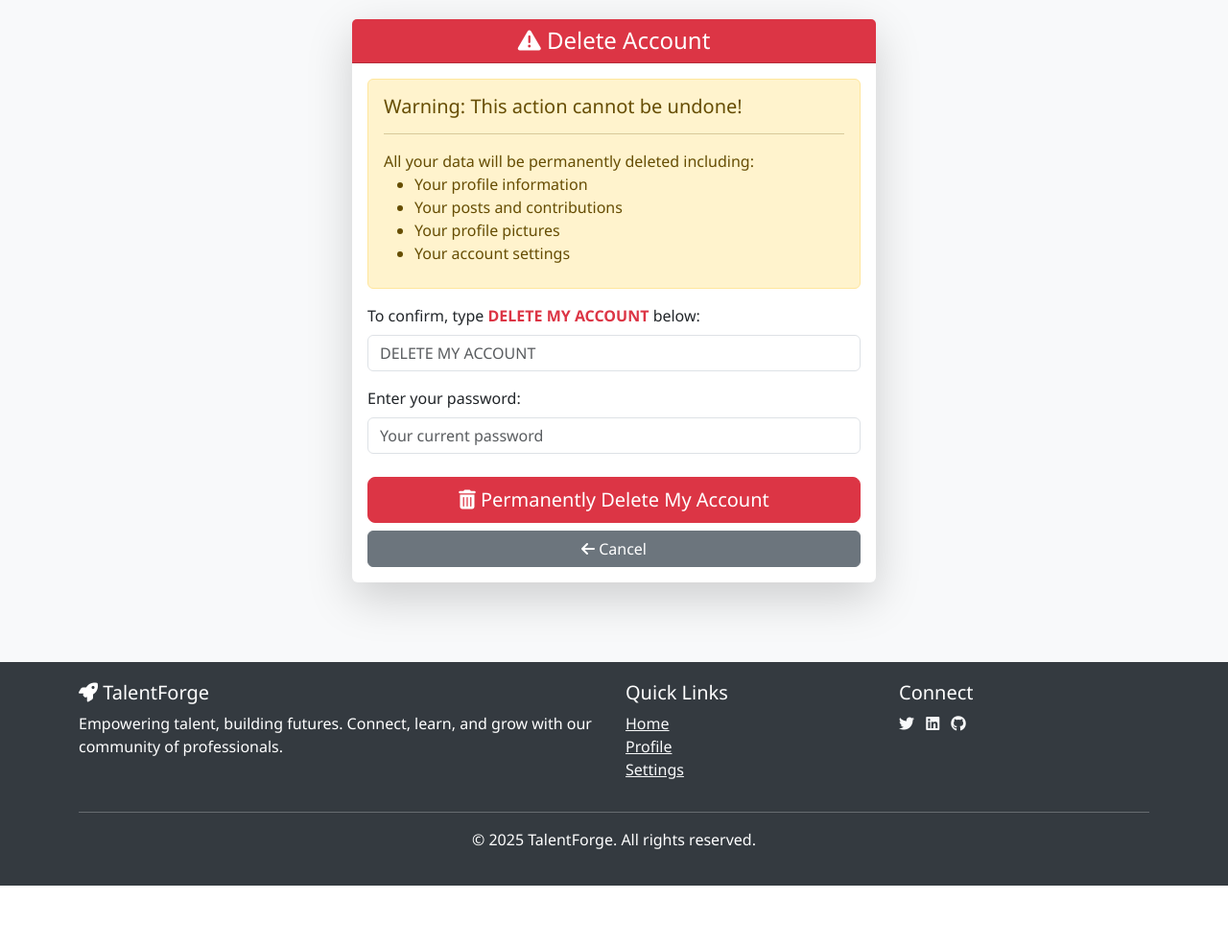
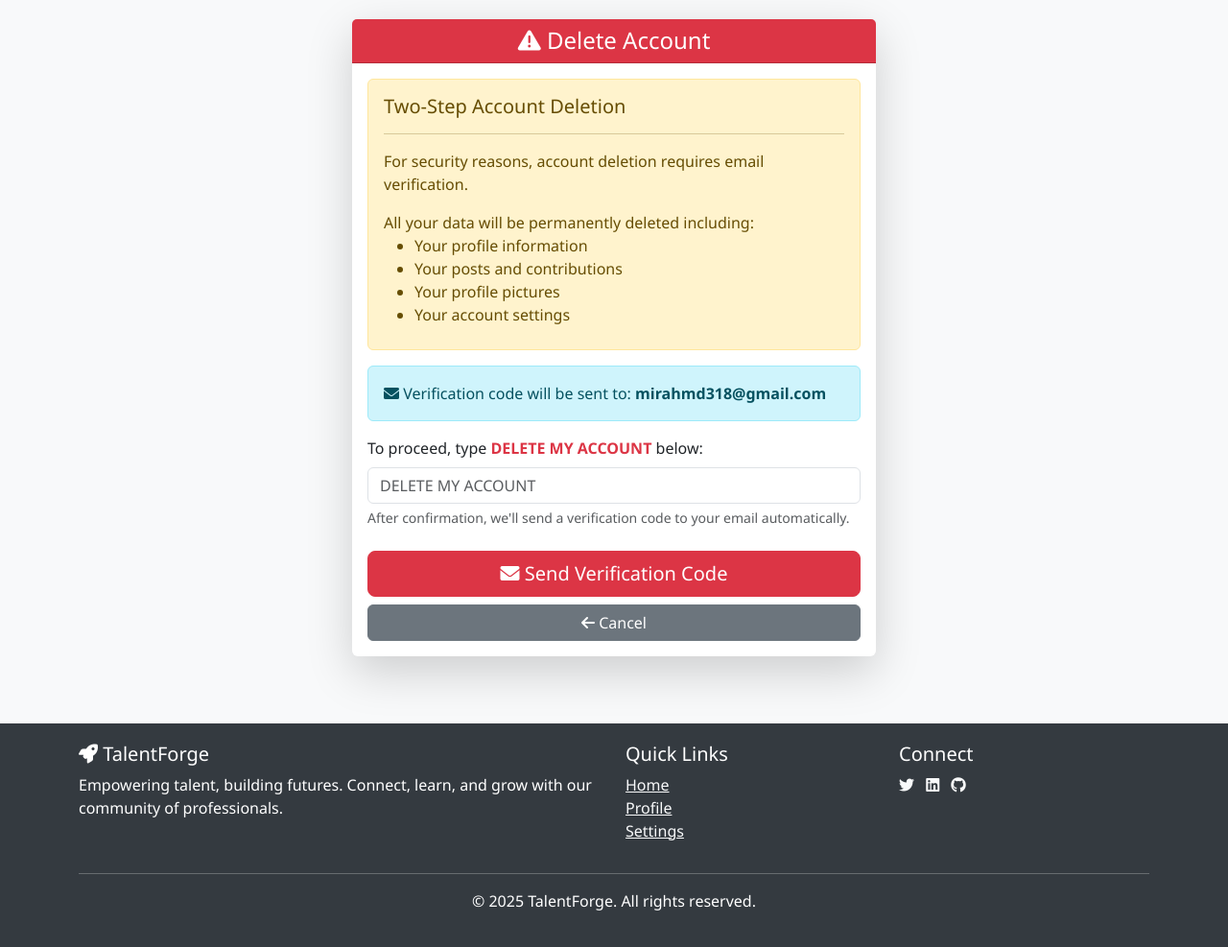
Before and after one commit to 2ammyy/TalentForge, a Django app: page /profile/delete/ in a window 1280 px wide. Shown: the part 64-1051 px from the top of the page at 96% size. Before the commit the page ends 987 px from the top, so only its background shows below. Run offline with Django 5.2, Linux system fonts and the light colour scheme; a user stored in the database is signed in; data comes from the database, SQL or seed files in the repository; both versions use the stored data as it was after the commit.

Commit message:
delete account either by username or Gmail with delete verification code OK

```diff
--- a/talentForge/base/templates/registration/delete_profile.html
+++ b/talentForge/base/templates/registration/delete_profile.html
@@ -11,8 +11,9 @@
             </div>
             <div class="card-body">
                 <div class="alert alert-warning" role="alert">
-                    <h5 class="alert-heading">Warning: This action cannot be undone!</h5>
+                    <h5 class="alert-heading">Two-Step Account Deletion</h5>
                     <hr>
+                    <p class="mb-3">For security reasons, account deletion requires email verification.</p>
                     <p class="mb-0">All your data will be permanently deleted including:</p>
                     <ul class="mb-2">
                         <li>Your profile information</li>
@@ -22,27 +23,28 @@
                     </ul>
                 </div>
 
+                {% if user_email %}
+                <div class="alert alert-info">
+                    <i class="fas fa-envelope"></i>
+                    Verification code will be sent to: <strong>{{ user_email }}</strong>
+                </div>
+                {% endif %}
+
                 <form method="POST">
                     {% csrf_token %}
 
-                    <div class="mb-3">
+                    <div class="mb-4">
                         <label for="confirmation_text" class="form-label">
-                            To confirm, type <strong class="text-danger">DELETE MY ACCOUNT</strong> below:
+                            To proceed, type <strong class="text-danger">DELETE MY ACCOUNT</strong> below:
                         </label>
                         <input type="text" class="form-control" id="confirmation_text" name="confirmation_text"
                                placeholder="DELETE MY ACCOUNT" required>
-                    </div>
-
-                    <div class="mb-4">
-                        <label for="password" class="form-label">Enter your password:</label>
-                        <input type="password" class="form-control" id="password" name="password"
-                               placeholder="Your current password" required>
+                        <div class="form-text">After confirmation, we'll send a verification code to your email automatically.</div>
                     </div>
 
                     <div class="d-grid gap-2">
-                        <button type="submit" class="btn btn-danger btn-lg"
-                                onclick="return confirm('Are you absolutely sure? This action cannot be reversed!')">
-                            <i class="fas fa-trash-alt"></i> Permanently Delete My Account
+                        <button type="submit" class="btn btn-danger btn-lg">
+                            <i class="fas fa-envelope"></i> Send Verification Code
                         </button>
                         <a href="{% url 'base:profile_settings' %}" class="btn btn-secondary">
                             <i class="fas fa-arrow-left"></i> Cancel
@@ -53,4 +55,14 @@
         </div>
     </div>
 </div>
+
+<script>
+// Auto-submit when user types the correct confirmation text
+document.getElementById('confirmation_text').addEventListener('input', function(e) {
+    if (this.value.toUpperCase() === 'DELETE MY ACCOUNT') {
+        // You can optionally auto-submit here, but it's better to let user click
+        document.querySelector('button[type="submit"]').focus();
+    }
+});
+</script>
 {% endblock %}
--- a/talentForge/base/templates/registration/edit_profile.html
+++ b/talentForge/base/templates/registration/edit_profile.html
@@ -203,10 +203,6 @@
         });
     }
 
-<<<<<<< HEAD
-
-=======
->>>>>>> main
     // Clear delete checkbox when new photo is selected
     document.getElementById('id_profile_picture').addEventListener('change', function() {
         const deleteCheckbox = document.getElementById('id_remove_profile_picture');
--- a/talentForge/base/templates/registration/profile_settings.html
+++ b/talentForge/base/templates/registration/profile_settings.html
@@ -46,7 +46,9 @@
             <i class="fas fa-exclamation-triangle fa-3x text-danger mb-3"></i>
             <h5 class="text-danger">Delete Account</h5>
             <p class="text-muted">Permanently delete your account and all data</p>
-                                <a href="{% url 'base:delete_profile' %}" class="btn btn-outline-danger">Delete Account</a>
+            <a href="{% url 'base:delete_profile' %}" class="btn btn-outline-danger">
+                <i class="fas fa-trash-alt"></i> Delete Account
+            </a>
         </div>
     </div>
 </div>
--- a/talentForge/base/urls.py
+++ b/talentForge/base/urls.py
@@ -1,5 +1,6 @@
+# Dans base/urls.py
 from django.urls import path
-from .views import authView, home, custom_login, verify_email, edit_profile, view_profile, delete_profile, profile_settings
+from .views import authView, home, custom_login, verify_email, edit_profile, view_profile, delete_profile, profile_settings, confirm_delete_profile, resend_delete_code
 from django.contrib.auth.views import LogoutView
 from .views import social_signup_redirect
 
@@ -15,6 +16,8 @@ urlpatterns = [
     path('profile/', view_profile, name='view_profile'),
     path('profile/settings/', profile_settings, name='profile_settings'),
     path('profile/delete/', delete_profile, name='delete_profile'),
+    path('profile/delete/confirm/', confirm_delete_profile, name='confirm_delete_profile'),
+    path('profile/delete/resend-code/', resend_delete_code, name='resend_delete_code'),  # Nouvelle URL
 
     path('accounts/3rdparty/signup/', social_signup_redirect, name='social_signup_redirect'),
 ]
--- a/talentForge/base/views.py
+++ b/talentForge/base/views.py
@@ -13,19 +13,111 @@ from .models import UserProfile
 import random
 import string
 from datetime import timedelta
-from .forms import ProfileEditForm
-
-
-from .forms import ProfileEditForm
-
-
-
 
 # Stockage temporaire pour les codes de vérification
 verification_codes = {}
+deletion_verification_codes = {}
 
 def generate_verification_code():
     return ''.join(random.choices(string.digits, k=6))
+
+def get_user_email(user):
+    """Get user email, handling both regular and social authentication users"""
+    # First try the regular email field
+    if user.email:
+        return user.email
+
+    # For social authentication users
+    if hasattr(user, 'socialaccount_set'):
+        social_accounts = user.socialaccount_set.all()
+        if social_accounts:
+            social_account = social_accounts[0]
+            extra_data = social_account.extra_data
+
+            # Debug: Print social account data
+            print(f"DEBUG: Social account extra_data: {extra_data}")
+
+            # Try different possible email fields in social account data
+            email = extra_data.get('email')
+            if email:
+                return email
+
+            # For Google, email might be in different fields
+            email = extra_data.get('emailAddress')
+            if email:
+                return email
+
+            # Some providers might have it under 'emails'
+            emails = extra_data.get('emails')
+            if emails and isinstance(emails, list) and len(emails) > 0:
+                email_entry = emails[0]
+                if isinstance(email_entry, dict):
+                    return email_entry.get('value')
+                else:
+                    return email_entry
+
+    # If we still can't find email, try to get from username if it looks like email
+    if '@' in user.username:
+        return user.username
+
+    return None
+
+def send_verification_email(email, code):
+    subject = 'Verify Your TalentForge Account'
+    message = f'''
+    Welcome to TalentForge!
+
+    Your verification code is: {code}
+
+    This code will expire in 15 minutes.
+
+    If you didn't create an account, please ignore this email.
+
+    Best regards,
+    The TalentForge Team
+    '''
+
+    try:
+        # ENVOI RÉEL PAR EMAIL ACTIVÉ
+        send_mail(
+            subject,
+            message,
+            settings.DEFAULT_FROM_EMAIL,
+            [email],
+            fail_silently=False,
+        )
+        print(f"✅ Email sent to {email} with code: {code}")
+    except Exception as e:
+        print(f"❌ Failed to send email to {email}: {e}")
+        print(f"DEVELOPMENT MODE - Code for {email}: {code}")
+
+def send_deletion_verification_email(email, code):
+    """Send verification email for account deletion"""
+    subject = 'Confirm Account Deletion - TalentForge'
+    message = f'''
+You have requested to delete your TalentForge account.
+
+Your verification code is: {code}
+
+This code will expire in 15 minutes.
+
+If you did not request account deletion, please secure your account immediately.
+
+Best regards,
+The TalentForge Team
+'''
+    try:
+        send_mail(
+            subject,
+            message,
+            settings.DEFAULT_FROM_EMAIL,
+            [email],
+            fail_silently=False,
+        )
+        print(f"✅ Deletion verification email sent to {email} with code: {code}")
+    except Exception as e:
+        print(f"❌ Failed to send email to {email}: {e}")
+        print(f"DEVELOPMENT MODE - Deletion code for {email}: {code}")
 
 @login_required
 def home(request):
@@ -135,87 +227,159 @@ def custom_login(request):
         form = CustomAuthenticationForm()
     return render(request, 'registration/login.html', {'form': form})
 
-def send_verification_email(email, code):
-    subject = 'Verify Your TalentForge Account'
-    message = f'''
-    Welcome to TalentForge!
-
-    Your verification code is: {code}
-
-    This code will expire in 15 minutes.
-
-    If you didn't create an account, please ignore this email.
-
-    Best regards,
-    The TalentForge Team
-    '''
-
-    try:
-        # ENVOI RÉEL PAR EMAIL ACTIVÉ
-        send_mail(
-            subject,
-            message,
-            settings.DEFAULT_FROM_EMAIL,
-            [email],
-            fail_silently=False,
-        )
-        print(f"✅ Email sent to {email} with code: {code}")
-    except Exception as e:
-        print(f"❌ Failed to send email to {email}: {e}")
-        print(f"DEVELOPMENT MODE - Code for {email}: {code}")
-
-# password reset views
-# class CustomPasswordResetView(PasswordResetView):
-#     form_class = CustomPasswordResetForm
-#     template_name = 'registration/password_reset.html'
-#     email_template_name = 'registration/password_reset_email.html'
-#     success_url = reverse_lazy('base:password_reset_done')
-
-# class CustomPasswordResetDoneView(PasswordResetDoneView):
-#     template_name = 'registration/password_reset_done.html'
-
-# class CustomPasswordResetConfirmView(PasswordResetConfirmView):
-#     form_class = CustomSetPasswordForm
-#     template_name = 'registration/password_reset_confirm.html'
-#     success_url = reverse_lazy('base:password_reset_complete')
-
-# class CustomPasswordResetCompleteView(PasswordResetCompleteView):
-#     template_name = 'registration/password_reset_complete.html'
-
-
-# ✅ ADDED: Delete profile view
 @login_required
 def delete_profile(request):
+    """First step: initiate account deletion and send verification code"""
+    user = request.user
+
+    # Get user's email - with better social auth handling
+    user_email = get_user_email(user)
+
+    if not user_email:
+        messages.error(request, "❌ Cannot retrieve your email address. Please contact support.")
+        return redirect('base:profile_settings')
+
     if request.method == 'POST':
-        user = request.user
-        password = request.POST.get('password')
+        # This is the initial deletion request
+        confirmation_text = request.POST.get('confirmation_text', '')
 
-        # Verify password
-        if not user.check_password(password):
-            messages.error(request, "❌ Incorrect password. Please try again.")
-            return redirect('base:delete_profile')
-
-        # Confirm deletion text
-        confirmation_text = request.POST.get('confirmation_text', '')
         if confirmation_text != 'DELETE MY ACCOUNT':
             messages.error(request, "❌ Please type 'DELETE MY ACCOUNT' to confirm deletion.")
             return redirect('base:delete_profile')
 
-        # Store username for success message
+        # Generate verification code
+        verification_code = generate_verification_code()
+
+        # Store in deletion_verification_codes
+        deletion_verification_codes[user_email] = {
+            'code': verification_code,
+            'user_id': user.id,
+            'created_at': timezone.now()
+        }
+
+        # Send verification email IMMEDIATELY
+        try:
+            send_deletion_verification_email(user_email, verification_code)
+            messages.info(request, f'📧 Verification code has been sent to {user_email}')
+            print(f"✅ Email sent to {user_email} with code: {verification_code}")
+        except Exception as e:
+            messages.error(request, '❌ Failed to send verification email. Please try again.')
+            print(f"Email error: {e}")
+            # In development, still continue but show the code
+            # if settings.DEBUG:
+            #     messages.info(request, f'DEVELOPMENT: Your code is: {verification_code}')
+
+        # REDIRECT TO CONFIRMATION PAGE REGARDLESS OF EMAIL SUCCESS
+        return redirect('base:confirm_delete_profile')
+
+    return render(request, 'registration/delete_profile.html', {'user_email': user_email})
+
+@login_required
+def confirm_delete_profile(request):
+    """Second step: verify code and complete account deletion"""
+    user = request.user
+
+    # Get user's email
+    user_email = get_user_email(user)
+
+    if not user_email:
+        messages.error(request, "❌ Cannot retrieve your email address.")
+        return redirect('base:delete_profile')
+
+    # Check if we have a verification code for this email
+    stored_data = deletion_verification_codes.get(user_email)
+
+    if not stored_data:
+        messages.error(request, "❌ No verification code found. Please start the deletion process from the beginning.")
+        return redirect('base:delete_profile')
+
+    # Check if code is expired (15 minutes)
+    if timezone.now() - stored_data['created_at'] > timedelta(minutes=15):
+        del deletion_verification_codes[user_email]
+        messages.error(request, "❌ Verification code has expired. Please start over.")
+        return redirect('base:delete_profile')
+
+    # Verify user matches
+    if stored_data['user_id'] != user.id:
+        messages.error(request, "❌ User mismatch detected. Please start over.")
+        return redirect('base:delete_profile')
+
+    if request.method == 'POST':
+        entered_code = request.POST.get('verification_code', '').strip()
+        stored_code = stored_data['code']
+        confirmation_text = request.POST.get('confirmation_text', '')
+
+        # Verify code
+        if entered_code != stored_code:
+            messages.error(request, "❌ Invalid verification code. Please try again.")
+            # Show the code in development for testing
+            # if settings.DEBUG:
+            #     messages.info(request, f'DEVELOPMENT: Expected code: {stored_code}')
+            return render(request, 'registration/confirm_delete_profile.html')
+
+        # Verify confirmation text
+        if confirmation_text != 'DELETE MY ACCOUNT':
+            messages.error(request, "❌ Please type 'DELETE MY ACCOUNT' to confirm deletion.")
+            return render(request, 'registration/confirm_delete_profile.html')
+
+        # All checks passed - proceed with deletion
         username = user.username
 
-        # Logout the user before deletion
+        # Logout before deletion
         logout(request)
 
-        # Delete the user (this will cascade to UserProfile due to CASCADE delete)
+        # Delete the user
         user.delete()
+
+        # Clean up verification code
+        if user_email in deletion_verification_codes:
+            del deletion_verification_codes[user_email]
 
         messages.success(request, f"✅ Account '{username}' has been permanently deleted.")
         return redirect('base:home')
 
-    return render(request, 'registration/delete_profile.html')
+    # In development, show the code for testing
+    # if settings.DEBUG and stored_data:
+    #     messages.info(request, f'DEVELOPMENT: Your verification code is: {stored_data["code"]}')
 
-#  Profile settings page with delete option
+    return render(request, 'registration/confirm_delete_profile.html', {
+        'user_email': user_email,
+        'debug': settings.DEBUG
+    })
+
+@login_required
+def resend_delete_code(request):
+    """Resend deletion verification code"""
+    user = request.user
+    user_email = get_user_email(user)
+
+    if not user_email:
+        messages.error(request, "❌ Cannot retrieve your email address.")
+        return redirect('base:delete_profile')
+
+    # Generate new verification code
+    verification_code = generate_verification_code()
+
+    # Update the stored code
+    deletion_verification_codes[user_email] = {
+        'code': verification_code,
+        'user_id': user.id,
+        'created_at': timezone.now()
+    }
+
+    # Send verification email
+    try:
+        send_deletion_verification_email(user_email, verification_code)
+        messages.info(request, f'📧 New verification code sent to {user_email}')
+        print(f"✅ New code sent to {user_email}: {verification_code}")
+    except Exception as e:
+        messages.error(request, '❌ Failed to send verification email.')
+        print(f"Email error: {e}")
+        # if settings.DEBUG:
+        #     messages.info(request, f'DEVELOPMENT: Your new code is: {verification_code}')
+
+    return redirect('base:confirm_delete_profile')
+
 @login_required
 def profile_settings(request):
     try:
@@ -266,8 +430,6 @@ def view_profile(request):
         profile = UserProfile.objects.create(user=request.user)
 
     return render(request, 'registration/view_profile.html', {'profile': profile})
-from django.shortcuts import redirect
-from django.contrib.auth.decorators import login_required
 
 @login_required
 def social_signup_redirect(request):
```
Also changed, not shown: talentForge/base/templates/registration/confirm_delete_profile.html (added, +89 -0 lines), talentForge/db.sqlite3. Lines whose indentation alone changed are shown as unchanged.
